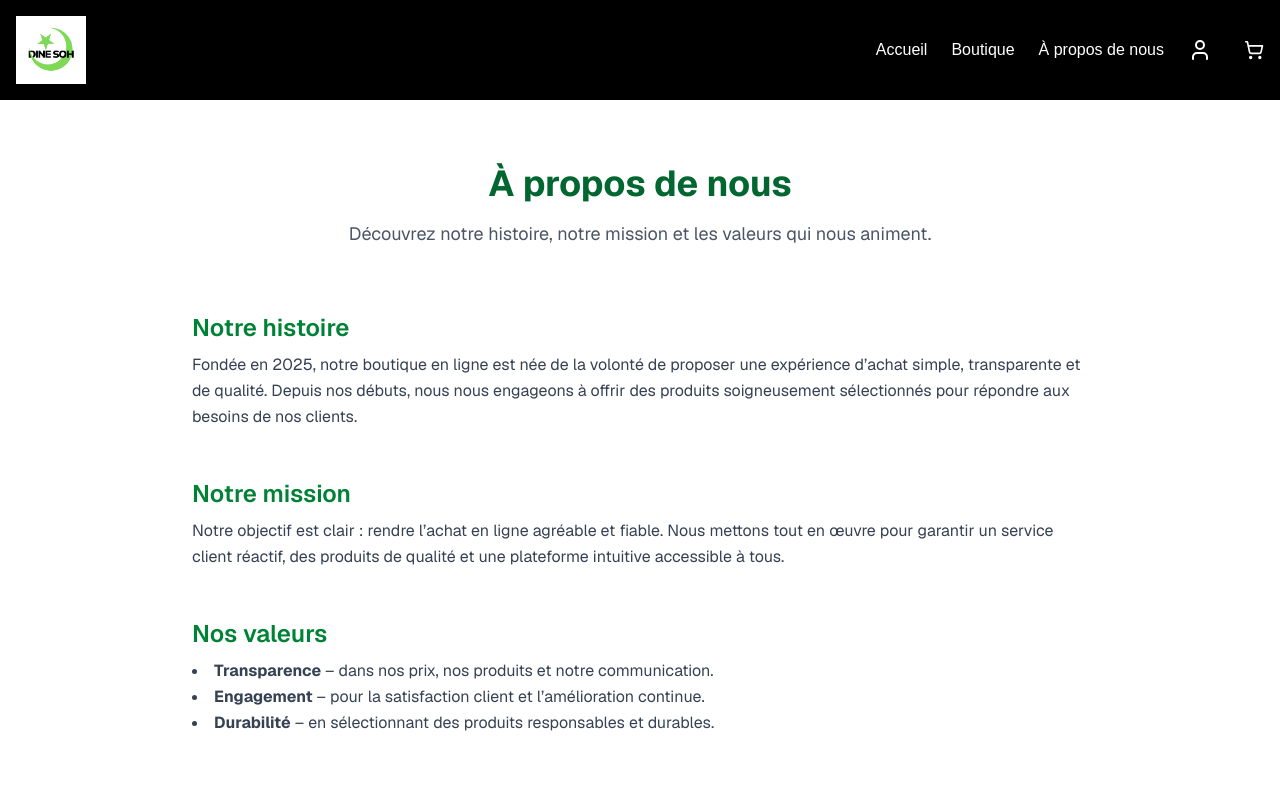
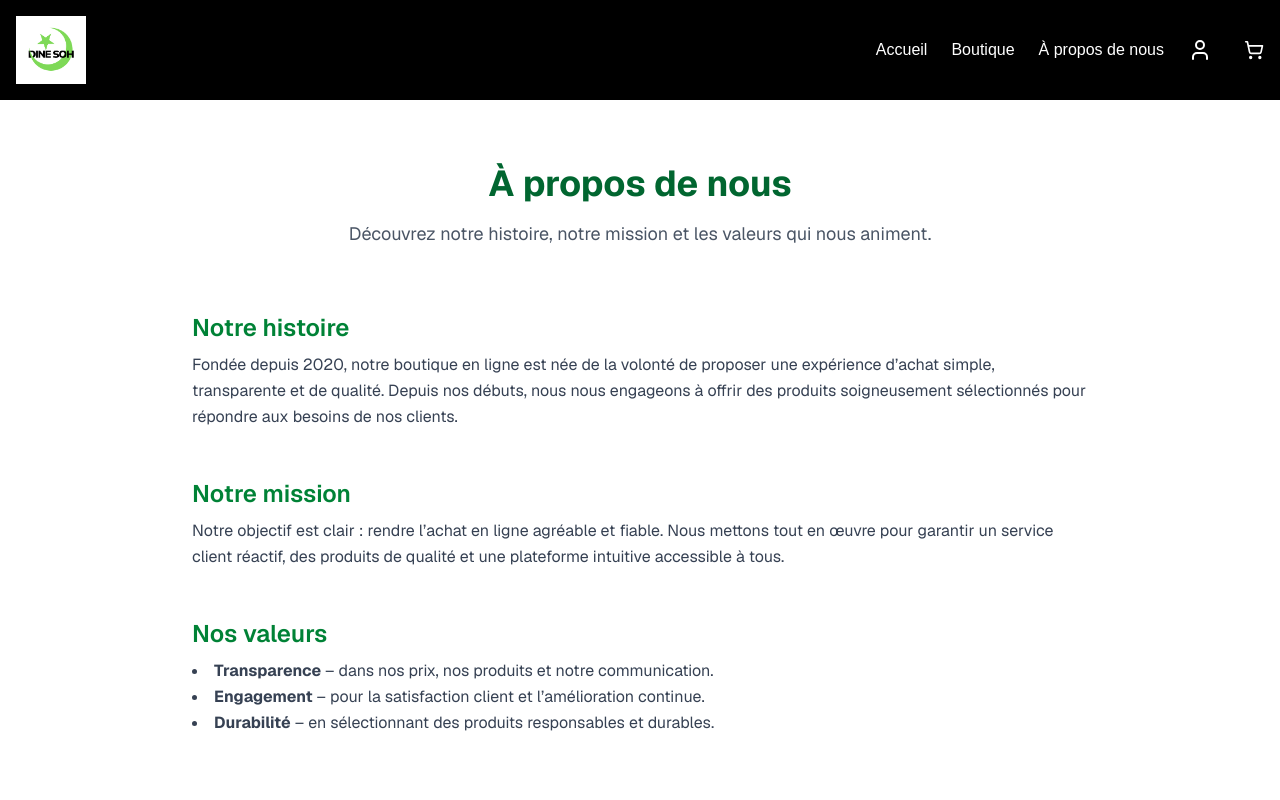
Before and after one commit to Adama55/dinesoh, a Next.js app: page /about-us in a window 1280 px wide. Shown: the top 800 px of the page. Built offline with nearby package versions, Linux system fonts and the light colour scheme.

Commit message:
ajout pipeline

```diff
--- a/src/app/(frontend)/about-us/page.js
+++ b/src/app/(frontend)/about-us/page.js
@@ -13,7 +13,7 @@ export default function About() {
           <div>
             <h2 className="text-2xl font-semibold text-green-700 mb-2">Notre histoire</h2>
             <p className="text-gray-700 leading-relaxed">
-              Fondée en 2025, notre boutique en ligne est née de la volonté de proposer une expérience d’achat simple,
+              Fondée depuis 2020, notre boutique en ligne est née de la volonté de proposer une expérience d’achat simple,
               transparente et de qualité. Depuis nos débuts, nous nous engageons à offrir des produits soigneusement sélectionnés
               pour répondre aux besoins de nos clients.
             </p>
--- a/src/app/layout.js
+++ b/src/app/layout.js
@@ -3,6 +3,7 @@ import "./globals.css";
 
 import Header from "@/components/Header";
 import Footer from "@/components/Footer";
+import Products from "./(frontend)/products/page";
 
 const geistSans = Geist({
   variable: "--font-geist-sans",
```
